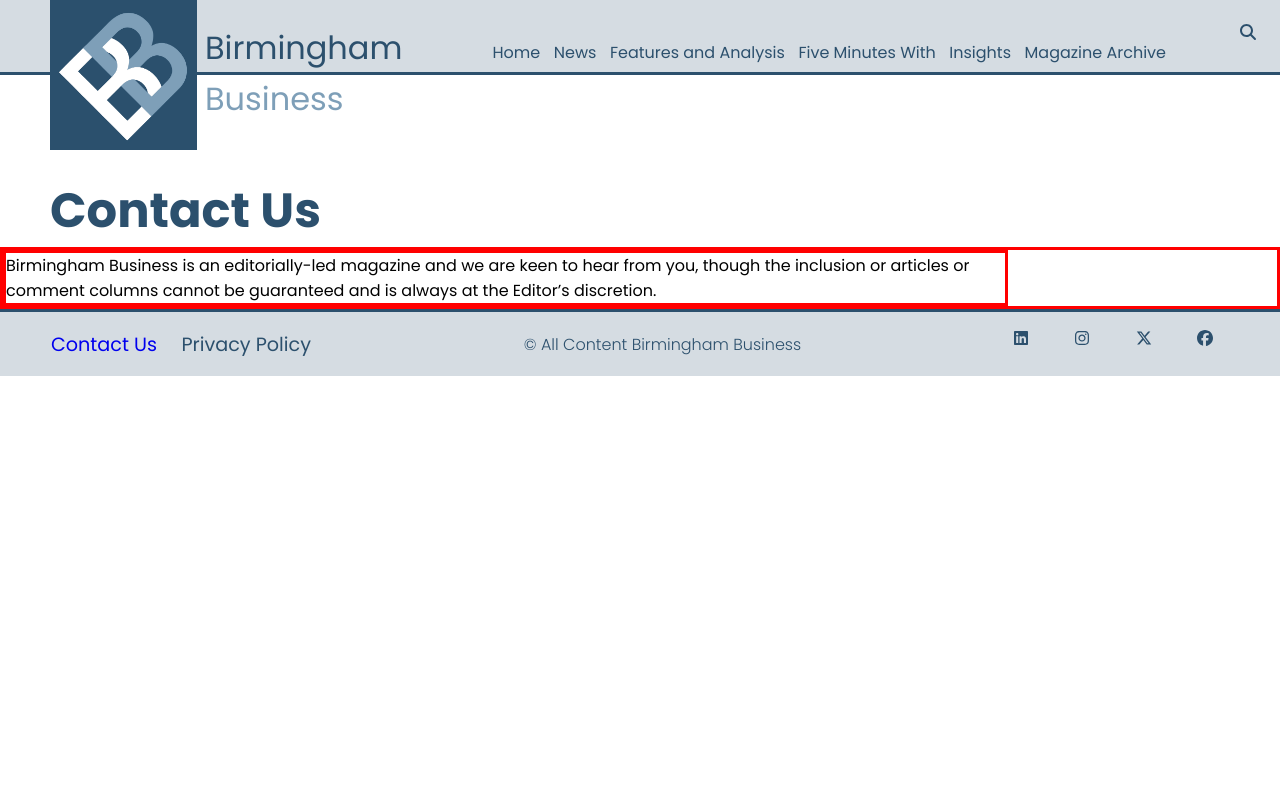
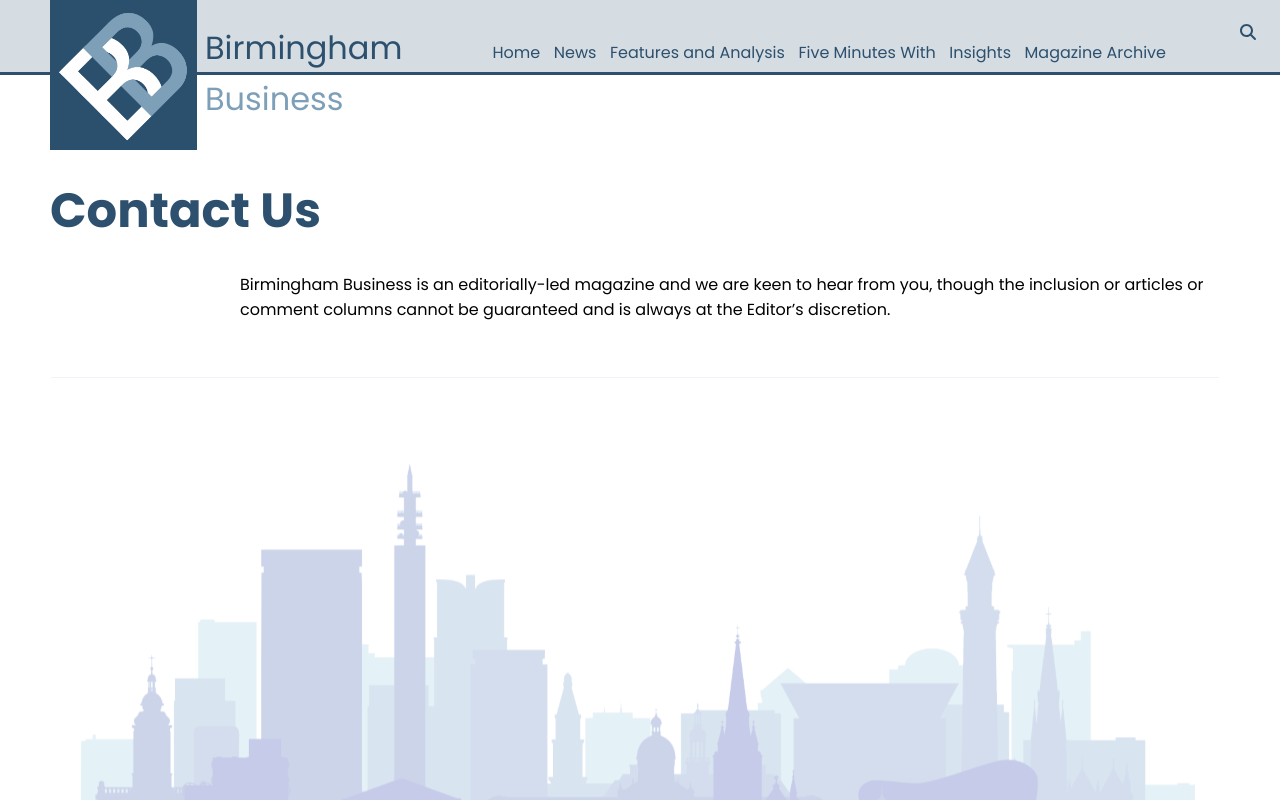
Before and after one commit to gabriellemia/birmingham-biz, a Next.js app: page /contact in a window 1280 px wide. Shown: the top 800 px of the page. Built offline with nearby package versions, Linux system fonts and the light colour scheme.

Commit message:
alighn the text correctly, added the cityscape image to the background

```diff
--- a/src/app/contact/page.jsx
+++ b/src/app/contact/page.jsx
@@ -1,4 +1,5 @@
 import styles from './page.module.css'
+import Image from 'next/image'
 
 export default function Contact() {
   return (
@@ -7,6 +8,12 @@ export default function Contact() {
     <main className={styles.mainPage}>
     <p className={styles.contactText}>Birmingham Business is an editorially-led magazine and we are keen to hear from you, though the inclusion or articles or comment columns cannot be guaranteed and is always at the Editor’s discretion.</p>
     </main>
+    <Image className={styles.contactImage}
+          src="/birmingham_background.svg"
+          width={1440} height={556}
+          alt="Birmingham Cityscape"
+      />
     </div>
+
   )
 }
--- a/src/app/contact/page.module.css
+++ b/src/app/contact/page.module.css
@@ -1,9 +1,7 @@
 .mainPage{
-    border: solid red;
-    /* display: flex;
-    justify-content: center;
-    align-items: center; */
-    padding-left: 0;
+    padding-top: 25px;
+    padding-bottom: 25px;
+    padding-left: 240px;
     padding-right: 0;
 }
 
@@ -16,8 +14,9 @@
 }
 
 .contactText{
-    border: solid red;
     width: 100vw;
+}
 
-
+.contactImage{
+    position: relative;
 }
--- a/src/app/globals.css
+++ b/src/app/globals.css
@@ -9,7 +9,7 @@
 }
 
 html {
-  color-scheme: dark light; /* Default dark */
+  color-scheme: light; /* Default dark */
   hanging-punctuation: first last; /* Not supported in Chrome */
 }
 
```
Also changed, not shown: public/birmingham_background.svg (added).
